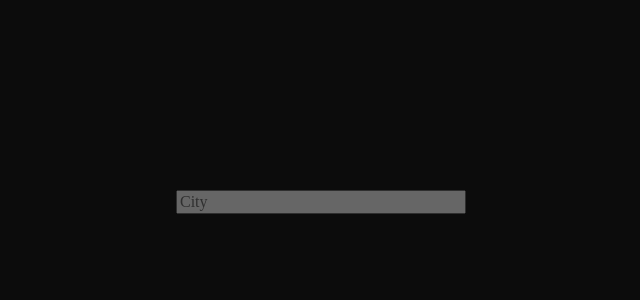
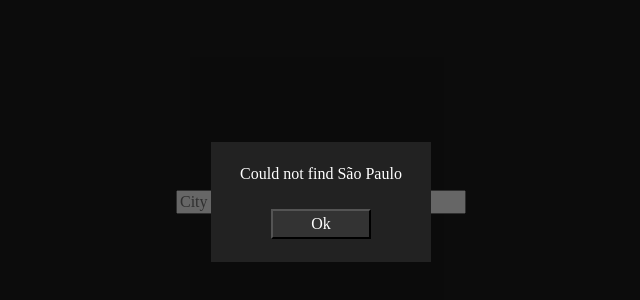
Before and after one commit to ElsonAvf/weather-app, a React app: page / in a window 1280 px wide. Shown: the part 198-498 px from the top of the page, without its empty margins (319-959 px from the left). Built offline with nearby package versions, Linux system fonts and the light colour scheme; no server answers.

Commit message:
Create Error component
raise when an error occours when fetching data from WeatherOpen

```diff
--- a/src/assets/style.css
+++ b/src/assets/style.css
@@ -5,10 +5,39 @@
 }
 
 .hidden {
+  display: none;
+}
+
+.hidden, #fixed-error-container {
   position: fixed;
-  display: none;
   inset: 0;
   background-color: rgba(0,0,0,.6);
+}
+
+#fixed-error-container {
+  display: flex;
+}
+
+#error {
+  margin: auto;
+  height: 100px;
+  width: 200px;
+  padding: 10px;
+  background-color: #222222;
+  display: flex;
+  flex-direction: column;
+  justify-content: space-around;
+  align-items: center;
+}
+
+#error, #error > button {
+  color: white;
+}
+
+#error > button {
+  background-color: #333333;
+  height: 30px;
+  width: 100px;
 }
 
 #app {
@@ -33,7 +62,15 @@ input[type='search']:focus {
   height: 30px;
   border: none;
   border-radius: 6px;
+  user-select: none;
+}
+
+#unit-button:not(:hover) {
   box-shadow: 2px 2px 2px rgba(0,0,0,.3);
+}
+
+#unit-button:hover {
+  box-shadow: -1px -1px rgba(0,0,0,.3);
 }
 
 #current-weather {
--- a/src/components/App.js
+++ b/src/components/App.js
@@ -2,6 +2,7 @@ import React from 'react'
 import getWeatherOpenJson from './../fetchData/fetchWeatherOpen';
 import Form from './Form';
 import CurrentWeather from './CurrentWeather';
+import Error from './Error';
 
 import './../assets/normalize.css';
 import './../assets/style.css';
@@ -11,6 +12,7 @@ export default function App () {
   const [unit, setUnit] = React.useState('metric');
   const [city, setCity] = React.useState('São Paulo');
   const [isDay, setIsDay] = React.useState();
+  const [error, setError] = React.useState(false);
 
   function displayLoading() {
     document.querySelector('.hidden').style.display = 'block';
@@ -22,6 +24,10 @@ export default function App () {
   function toggleIsDay(date) {
     const hour = new Date(date * 1000).getHours();
     (hour > 5 && hour < 18) ? setIsDay(true) : setIsDay(false);
+  };
+
+  function removeError() {
+    setError(false);
   };
 
   React.useEffect(() => {
@@ -42,8 +48,8 @@ export default function App () {
       });
 
       toggleIsDay(json.dt)
-      hideLoading();
-    }).catch(err => console.log('error'))
+    }).catch(err => setError(true))
+      .finally(hideLoading)
   }, [unit, city]);
 
 
@@ -72,6 +78,7 @@ export default function App () {
           />
         }
       </div>
+      {error && <Error city={city} handleClick={removeError}/>}
     </div>
   );
 };
--- /dev/null
+++ b/src/components/Error.js
@@ -0,0 +1,12 @@
+import React from 'react';
+
+export default function Error(props) {
+  return (
+    <div id='fixed-error-container'>
+      <div id='error'>
+        <div>Could not find {props.city}</div>
+        <button onClick={props.handleClick}>Ok</button>
+      </div>
+    </div>
+  );
+};
```
